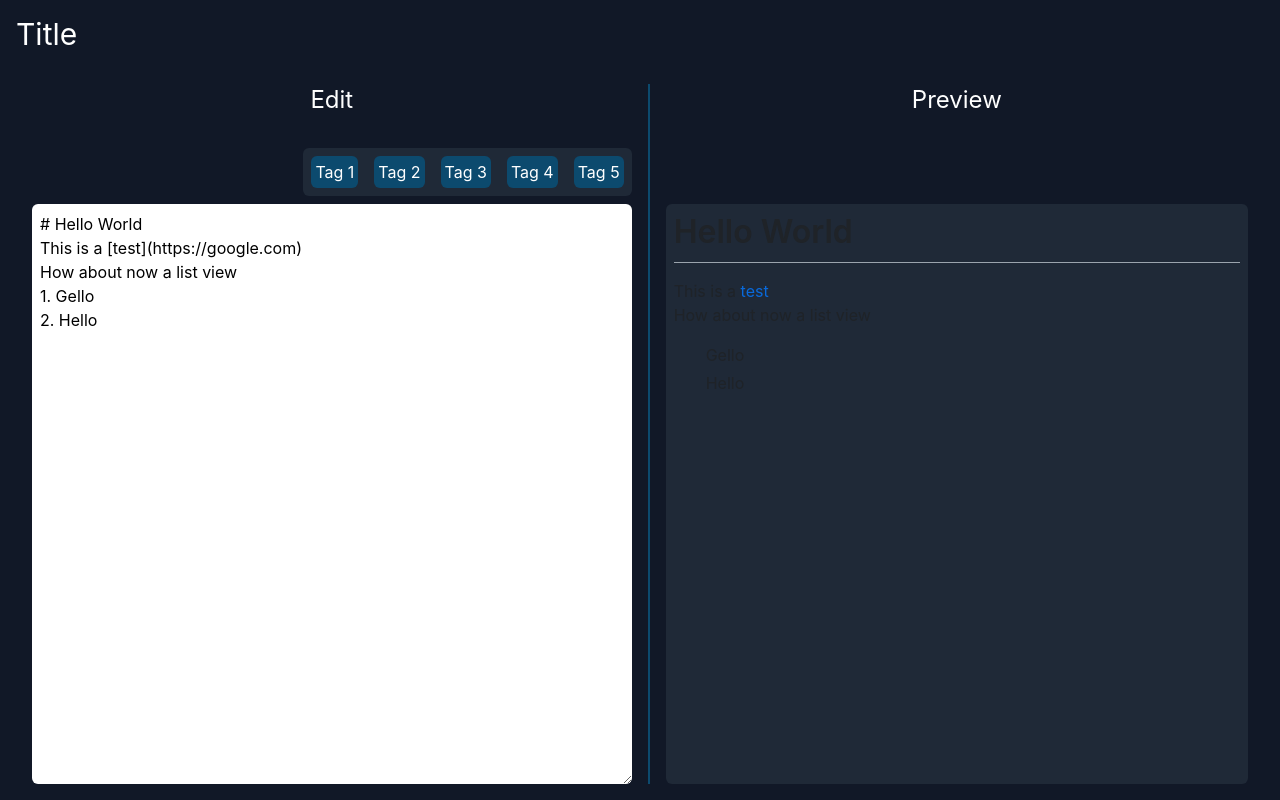
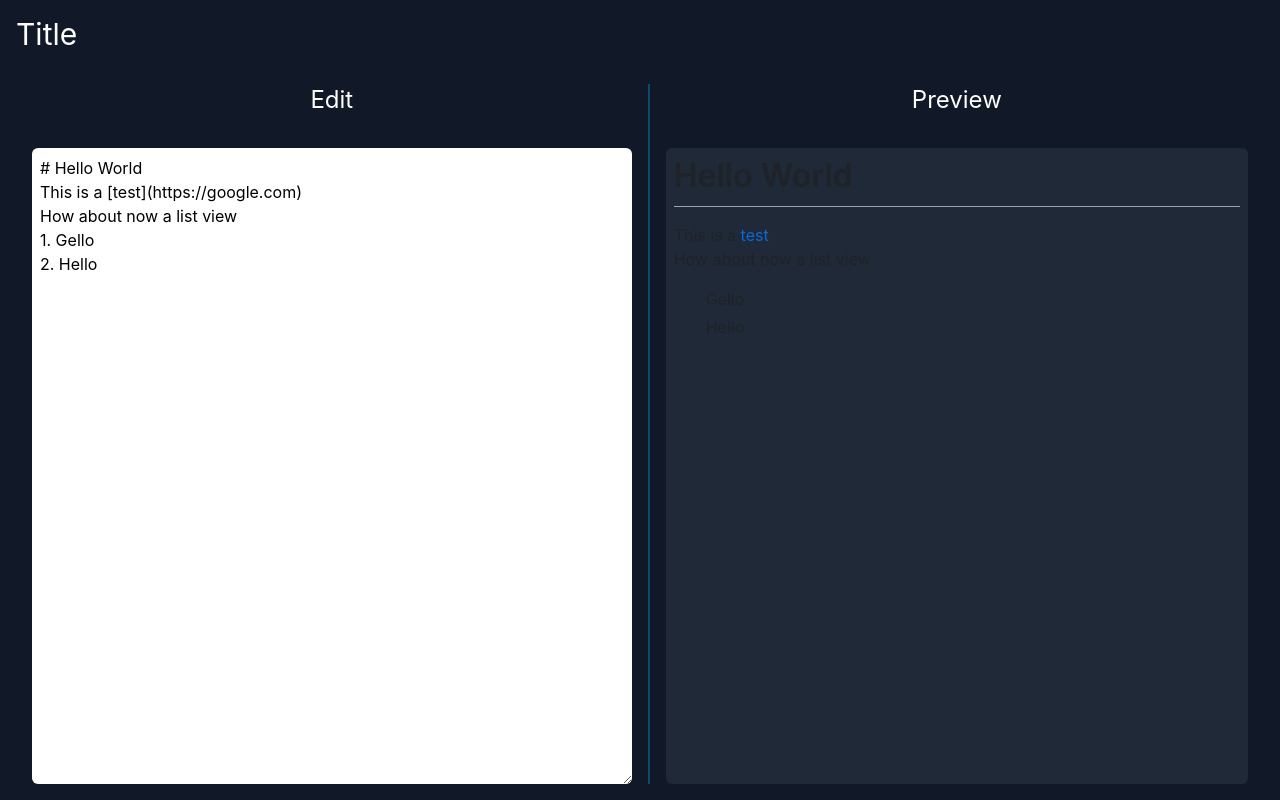
Before and after one commit to tanndlin/NoteTaker, a React (Create React App) app: page /new in a window 1280 px wide. Built offline with nearby package versions, Linux system fonts and the light colour scheme; the HTML template or start-up script is replaced by a standard one.

Commit message:
Remove Tags

```diff
--- a/src/pages/new/Edit.tsx
+++ b/src/pages/new/Edit.tsx
@@ -3,21 +3,10 @@ import React from 'react';
 type EditProps = {
     markdown: string;
     setMarkdown: React.Dispatch<React.SetStateAction<string>>;
-    tags: string[];
 };
 
 export const Edit = (props: EditProps) => {
     return (
-        <>
-            <h2 className="text-2xl text-center w-full mb-8">Edit</h2>
-            <header className="flex mb-2">
-                <ul className="flex ml-auto bg-secondary gap-4 max-w-1/3 justify-center rounded-md p-2">
-                    {props.tags.map((tag) => (
-                        <li className="bg-tertiary p-1 rounded-md">{tag}</li>
-                    ))}
-                </ul>
-            </header>
-
         <div id="editContainer" className="w-full flex-1">
             <textarea
                 className="text-black w-full h-full p-2 rounded-md"
@@ -27,6 +16,5 @@ export const Edit = (props: EditProps) => {
                 onChange={(e) => props.setMarkdown(e.target.value)}
             />
         </div>
-        </>
     );
 };
--- a/src/pages/new/NewNote.scss
+++ b/src/pages/new/NewNote.scss
@@ -3,10 +3,6 @@ a {
     text-decoration: underline;
 }
 
-#fakeTags {
-    visibility: hidden;
-}
-
 .markdown-body {
     background-color: transparent !important;
 }
--- a/src/pages/new/NewNotePage.tsx
+++ b/src/pages/new/NewNotePage.tsx
@@ -12,23 +12,19 @@ How about now a list view
 2. Hello`
     );
 
-    const [tags, _setTags] = React.useState([
-        'Tag 1',
-        'Tag 2',
-        'Tag 3',
-        'Tag 4',
-        'Tag 5'
-    ]);
-
     return (
         <div className="px-4 h-full w-screen flex flex-col flex-grow">
             <h1 className="text-3xl mb-8 ">Title</h1>
             <div className="flex flex-1 w-full">
                 <section className="w-1/2 mx-4 h-full flex flex-col flex-grow">
-                    <Edit {...{ markdown, setMarkdown, tags }} />
+                    <h2 className="text-2xl text-center w-full mb-8">Edit</h2>
+                    <Edit {...{ markdown, setMarkdown }} />
                 </section>
                 <section className="w-1/2 mr-4 pl-4 border-l-2 border-tertiary flex flex-col flex-grow">
-                    <Preview {...{ markdown, tags }} />
+                    <h2 className="text-2xl text-center w-full mb-8">
+                        Preview
+                    </h2>
+                    <Preview {...{ markdown }} />
                 </section>
             </div>
         </div>
--- a/src/pages/new/Preview.tsx
+++ b/src/pages/new/Preview.tsx
@@ -4,21 +4,11 @@ import 'github-markdown-css';
 
 type PreviewProps = {
     markdown: string;
-    tags: string[];
 };
 
 export const Preview = (props: PreviewProps) => {
     return (
         <>
-            <h2 className="text-2xl text-center w-full mb-8">Preview</h2>
-            <header id="fakeTags" className="flex mb-2">
-                <ul className="flex ml-auto bg-secondary gap-4 max-w-1/3 justify-center rounded-md p-2">
-                    {props.tags.map((tag) => (
-                        <li className="bg-tertiary p-1 rounded-md">{tag}</li>
-                    ))}
-                </ul>
-            </header>
-
             <div
                 id="previewContainer"
                 className="flex-1 bg-secondary rounded-md p-2"
```
Lines whose indentation alone changed are shown as unchanged.
